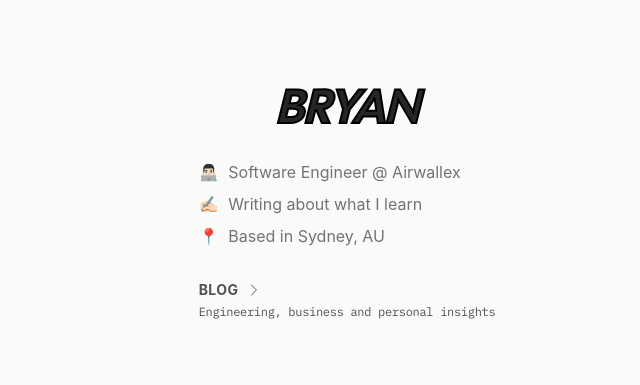
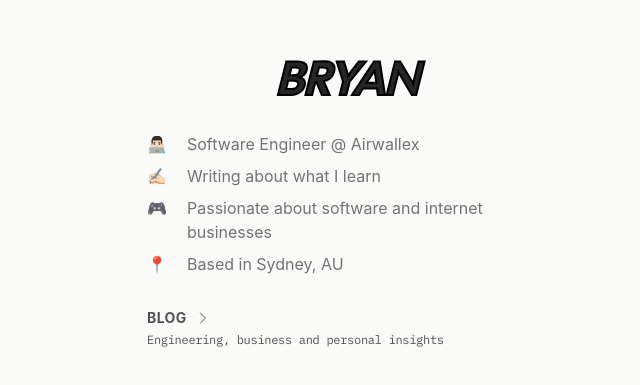
Before and after one commit to bryanwongyk/bryanwongyk-v2, a Next.js app: page / in a window 1280 px wide. Shown: the part 185-570 px from the top of the page, without its empty margins (293-933 px from the left). Built offline with nearby package versions, Linux system fonts and the light colour scheme.

Commit message:
Minor change

```diff
--- a/app/page.tsx
+++ b/app/page.tsx
@@ -21,12 +21,15 @@ export default function Home() {
 
         <div className='animate-glow hidden h-px w-screen animate-fade-right from-neutral-300/0 via-neutral-300/50 to-neutral-300/0 md:block' />
         <div className='my-6 animate-fade-in'>
-          <ul className='text-md flex flex-col gap-y-2 text-neutral-500'>
+          <ul className='text-md flex w-[400px] flex-col gap-y-2 text-neutral-500'>
             <ListItem>
               <Icon>👨🏻‍💻</Icon>Software Engineer @ Airwallex
             </ListItem>
             <ListItem>
               <Icon>✍🏻</Icon> Writing about what I learn
+            </ListItem>
+            <ListItem>
+              <Icon>🎮</Icon>Passionate about software and internet businesses
             </ListItem>
             <ListItem>
               <Icon>📍</Icon>Based in Sydney, AU
```
